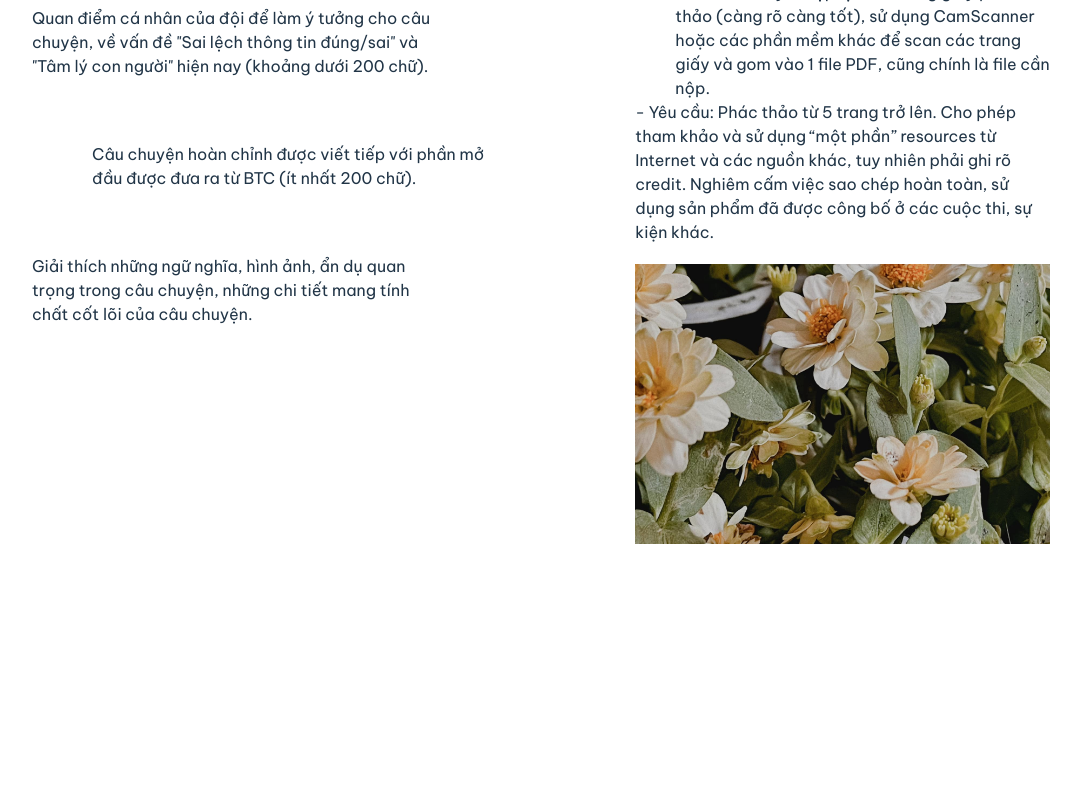
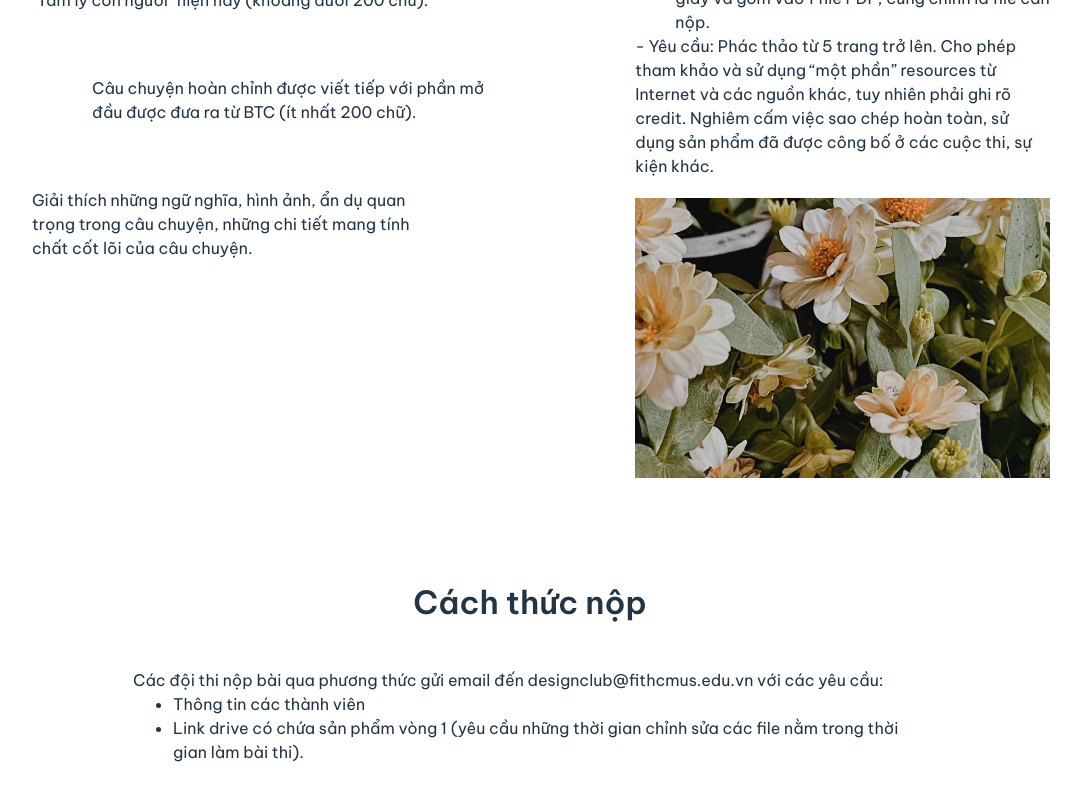
Before and after one commit to NganTrucLe/design-itus, a React (Vite) app: page /events/outr-space-7/how-to-join in a window 1280 px wide. Shown: the part 472-1272 px from the top of the page, without its empty margins (110-1191 px from the left). Before the commit the page ends 1038 px from the top, so only its background shows below. Built offline with nearby package versions, Linux system fonts and the light colour scheme.

Commit message:
finish section send

```diff
--- a/src/pages/events/outr-space/pages/howToJoin.jsx
+++ b/src/pages/events/outr-space/pages/howToJoin.jsx
@@ -4,6 +4,7 @@ import { makeStyles } from "@material-ui/styles";
 import Round1Requires from "../sections/round1Requires";
 import NavBar from "../components/navBar";
 import Tab from "../components/simpleTabs";
+import HowToSend from "../sections/howToSend";
 import { section } from "/src/assets/globalStyle";
 
 const useStyles = makeStyles(theme => ({
@@ -15,7 +16,7 @@ export default function HowToJoin() {
         <div>
             <NavBar current = "/events/outr-space-7/how-to-join"/>
             <div className={classes.section}>
-                <Grid container spacing={4} justifyContent="space-between" style={{marginTop: "184px"}} >
+                <Grid container spacing={4} justifyContent="space-between" style={{marginTop: "118px", marginBottom: "28px"}} >
                     <Grid item xs={12} md={6}>
                         <Round1Requires/>
                     </Grid>
@@ -23,6 +24,7 @@ export default function HowToJoin() {
                         <Tab/>
                     </Grid>
                 </Grid>
+                <HowToSend/>
             </div>
         </div>
     )
--- a/src/pages/events/outr-space/sections/howToSend.jsx
+++ b/src/pages/events/outr-space/sections/howToSend.jsx
@@ -0,0 +1,44 @@
+import { makeStyles } from "@material-ui/core";
+import { mergeClasses } from "@material-ui/styles";
+import { cardStyle } from "/src/assets/components/glassmorphismStyle";
+const useStyles = makeStyles(theme => ({
+    root: {
+        display: "flex",
+        flexDirection: "column",
+        gap: "20px",
+        justifyContent: "center",
+        alignItems: "center",
+        marginTop: "50px",
+        marginBottom: "50px",
+        [theme.breakpoints.down("sm")]: {
+            gap: "8px",
+            marginTop: "0px",
+            marginBottom: "0px",
+        }
+    },
+    card: {
+        ...cardStyle,
+        width: "794px"
+    }
+}));
+export default function HowToSend() {
+    const classes = useStyles();
+    return (
+        <div className={classes.root}>
+            <h1>Cách thức nộp</h1>
+            <div className={classes.card}>
+                <div>
+                    Các đội thi nộp bài qua phương thức gửi email đến designclub@fithcmus.edu.vn với các yêu cầu:
+                </div>
+                <ul>
+                    <li>
+                        Thông tin các thành viên
+                    </li>
+                    <li>
+                    Link drive có chứa sản phẩm vòng 1 (yêu cầu những thời gian chỉnh sửa các file nằm trong thời gian làm bài thi).
+                    </li>
+                </ul>
+            </div>
+        </div>
+    );
+}
--- a/src/pages/events/outr-space/sections/topic.jsx
+++ b/src/pages/events/outr-space/sections/topic.jsx
@@ -9,7 +9,7 @@ import Grid from "@material-ui/core/Grid";
 
 const useStyles = makeStyles(theme=> ({
     sectionStyle: {
-        height: "600px",
+        minHeight: "600px",
         marginTop: "72px",
         alignItems: "center",
         [theme.breakpoints.down("sm")]: {
```
